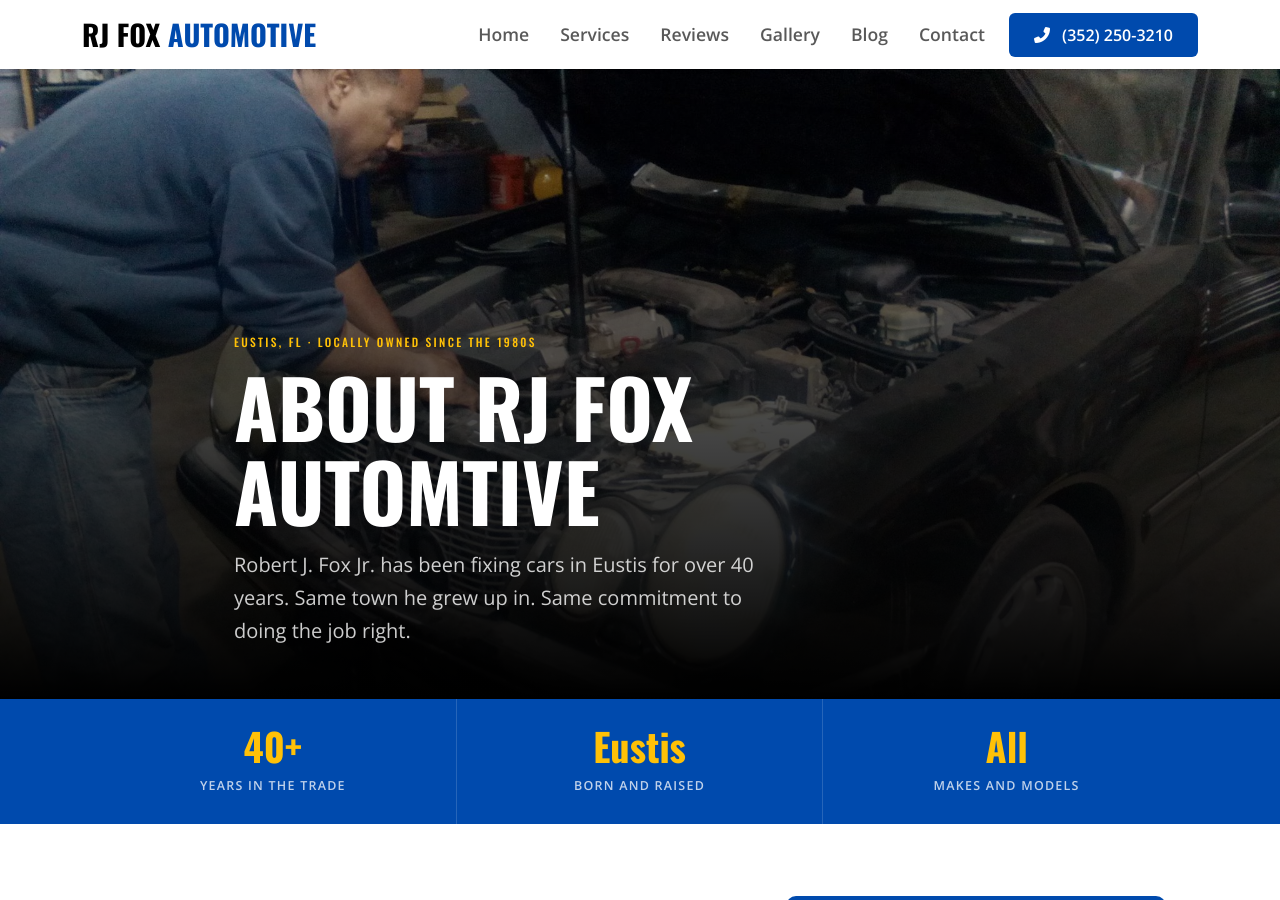
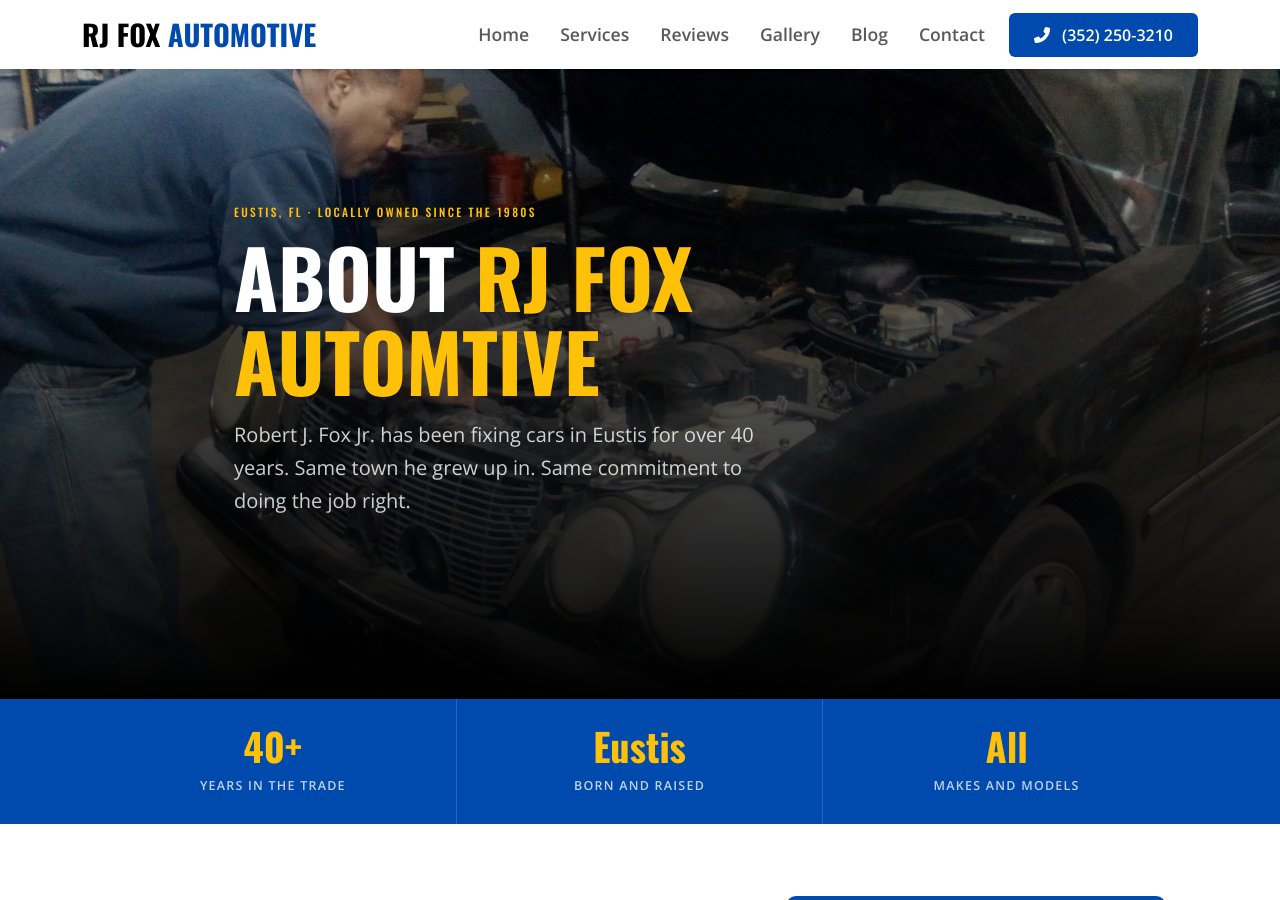
Before and after one commit to JamesBrownR/RJ-Fox-Automotive, a Jekyll site: the page built from about-us/index.html, in a window 1280 px wide and 900 px high. Built offline with Jekyll 4.4.1, drawn with Linux system fonts in a browser that asks for light colours.

Commit message:
Update index.html

```diff
--- a/about-us/index.html
+++ b/about-us/index.html
@@ -36,7 +36,7 @@
     z-index: 2;
     padding: 0 24px 52px;
     max-width: 860px;
-    margin: 0 auto;
+    margin: auto;
     width: 100%;
   }
   .about-hero__eyebrow {
@@ -304,7 +304,7 @@
   <div class="about-hero__overlay"></div>
   <div class="about-hero__content">
     <span class="about-hero__eyebrow">Eustis, FL · Locally Owned Since the 1980s</span>
-    <h1>About RJ Fox Automtive</h1>
+    <h1>About <span>RJ Fox Automtive</span></h1>
     <p class="about-hero__sub">Robert J. Fox Jr. has been fixing cars in Eustis for over 40 years. Same town he grew up in. Same commitment to doing the job right.</p>
   </div>
 </section>
```
